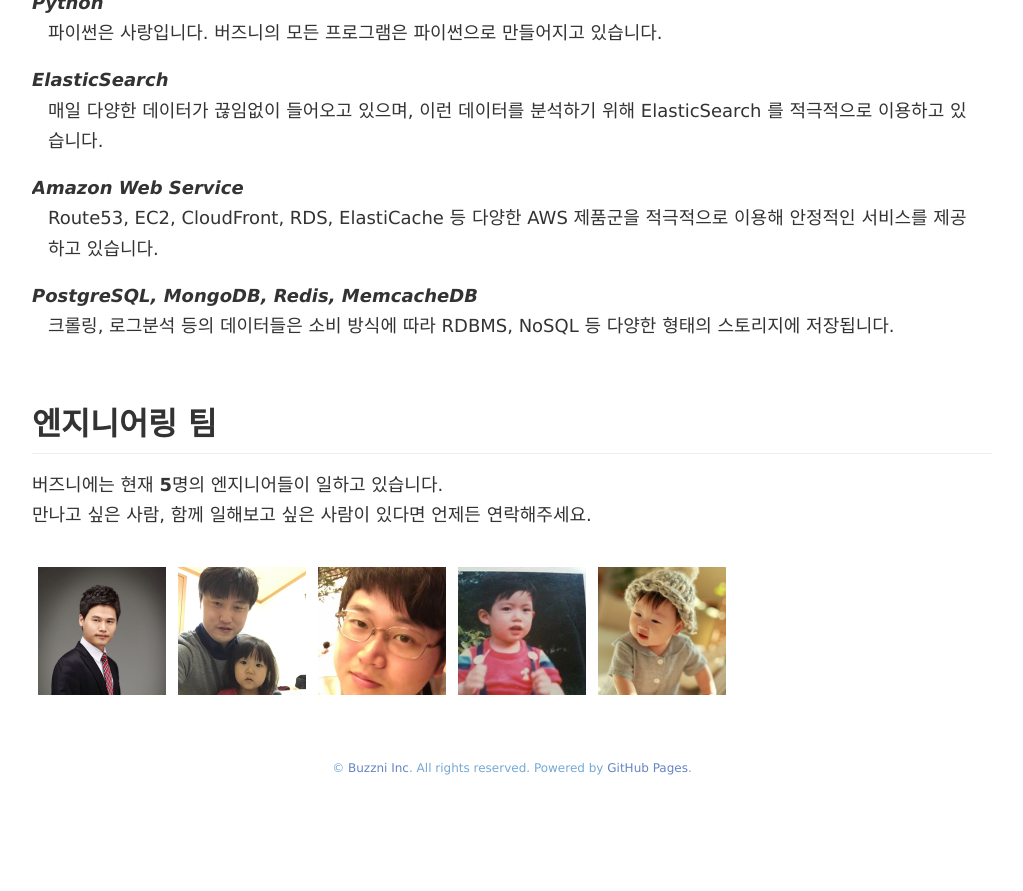
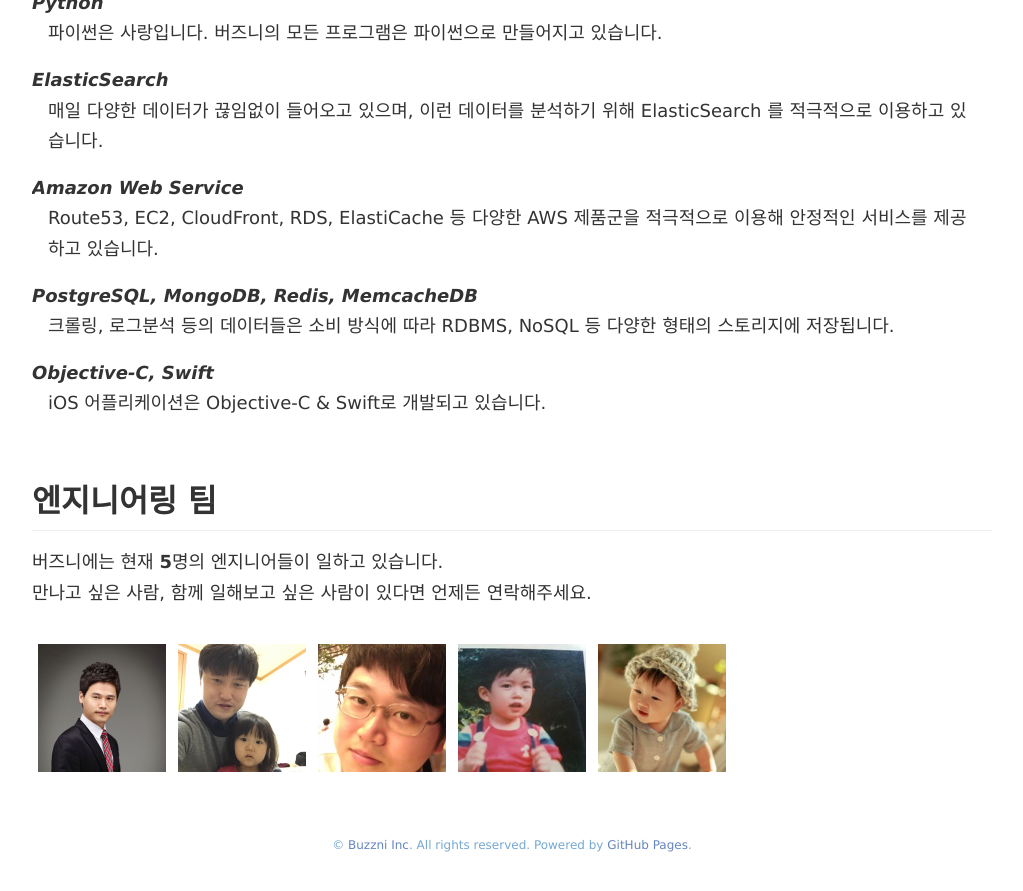
Before and after one commit to kjisoo/buzzni.github.com, a Jekyll site: the page built from about.html, in a window 1280 px wide and 900 px high, scrolled down 743 px. Shown: the top 891 px of the window, without its empty margins (128-1151 px from the left). Built offline with Jekyll 4.4.1, drawn with Linux system fonts in a browser that asks for light colours; nearby versions of some CDN libraries; before the commit the page ends 1566 px from its top, so only the background shows below that.

Commit message:
Stack 추가
- Stack에 Objective-C & Swift 추가

```diff
--- a/_data/stacks.yml
+++ b/_data/stacks.yml
@@ -9,3 +9,6 @@
 
 - name: PostgreSQL, MongoDB, Redis, MemcacheDB
   description: 크롤링, 로그분석 등의 데이터들은 소비 방식에 따라 RDBMS, NoSQL 등 다양한 형태의 스토리지에 저장됩니다.
+
+- name: Objective-C, Swift
+  description: iOS 어플리케이션은 Objective-C & Swift로 개발되고 있습니다.
```
